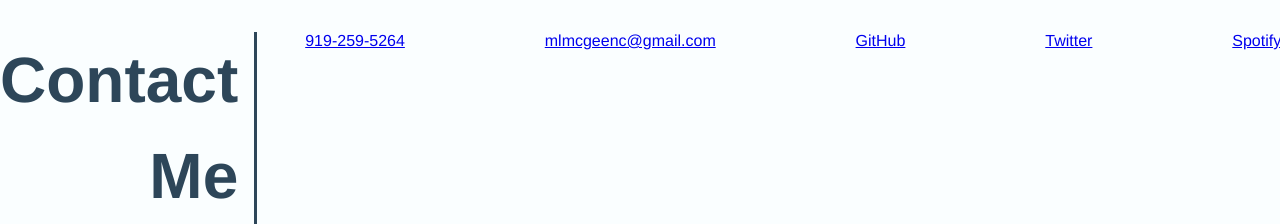
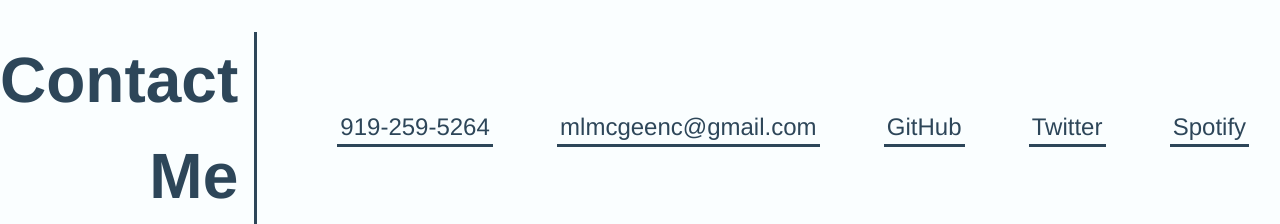
Before and after one commit to mlmcgeenc/class-portfolio, a plain HTML site: page index.html in a window 1280 px wide. Shown: the part 1764-1988 px from the top of the page. Drawn offline with Linux system fonts and the light colour scheme.

Commit message:
style 'contact me' section

```diff
--- a/assets/css/style.css
+++ b/assets/css/style.css
@@ -96,8 +96,6 @@ article {
   margin: auto;
   max-width: 90rem;
   padding-top: 2rem;
-
-  ;
 }
 
 .article-heading {
@@ -162,3 +160,21 @@ article {
 .project-card:hover .overlay {
   background: rgba(0, 0, 0, .0);
 }
+
+.contact-links {
+  justify-content: space-around;
+  align-items: center;
+}
+
+.contact-links a {
+  text-decoration: none;
+  color: var(--secondary-color);
+  font-size: 1.5rem;
+  border-bottom: solid .2rem var(--secondary-color);
+  padding: .2rem;
+}
+
+.contact-links a:hover {
+  color: var(--highlight-color);
+  border-bottom: solid .2rem var(--highlight-color);
+}
--- a/index.html
+++ b/index.html
@@ -12,9 +12,9 @@
 			<h1>Matt McGee</h1>
 			<nav>
 				<ul>
-					<li class="subheading"><a href="#">About Me</a></li>
-					<li class="subheading"><a href="#">Work</a></li>
-					<li class="subheading"><a href="#">Contact</a></li>
+					<li class="subheading"><a href="#about-me">About Me</a></li>
+					<li class="subheading"><a href="#work">Work</a></li>
+					<li class="subheading"><a href="#contact-me">Contact</a></li>
 					<li class="subheading"><a href="#">Resume</a></li>
 				</ul>
 			</nav>
@@ -29,7 +29,7 @@
 		<main>
 			<article id="about-me">
 				<div class="heading article-heading">About Me</div>
-				<div class="article-content" id="bio">
+				<div class="article-content">
 					<p>
 						Lorem ipsum dolor, sit amet consectetur adipisicing elit. Qui aut
 						recusandae dignissimos animi tempora, sed corrupti at, nulla
@@ -83,8 +83,7 @@
 					<div
 						class="project-card"
 						style="
-							background-image: url('./assets/images/log-with-moss-close.jpeg');
-						"
+							background-image: url('./assets/images/log-with-moss-close.jpeg')"
 					>
 						<div class="overlay"></div>
 						<div class="project-tag">
@@ -117,9 +116,7 @@
 
 					<div
 						class="project-card"
-						style="
-							background-image: url('./assets/images/mountain-behind-lake.jpeg');
-						"
+						style="background-image: url('./assets/images/mountain-behind-lake.jpeg')"
 					>
 						<div class="overlay"></div>
 						<div class="project-tag">
@@ -128,16 +125,15 @@
 						</div>
 					</div>
 				</div>
-				<!-- projects-section  -->
 			</article>
 
 			<article id="contact-me">
 				<div class="heading article-heading">Contact Me</div>
-				<div class="contact-links article-content">
-					<a href="#" id="phone-number">919-259-5264</a>
-					<a href="#" id="contact-email-address">mlmcgeenc@gmail.com</a>
-					<a href="#" id="github-link">GitHub</a>
-					<a href="#" id="twitter-link">Twitter</a>
+				<div class="article-content contact-links">
+					<a href="tel:919-259-5264" id="phone-number">919-259-5264</a>
+					<a href="mailto: mlmcgeenc@gmail.com" id="contact-email-address">mlmcgeenc@gmail.com</a>
+					<a href="https://github.com/mlmcgeenc" id="github-link">GitHub</a>
+					<a href="https://twitter.com/mmcgeenc" id="twitter-link">Twitter</a>
 					<a href="#" id="spotify-link">Spotify</a>
 				</div>
 			</article>
```
